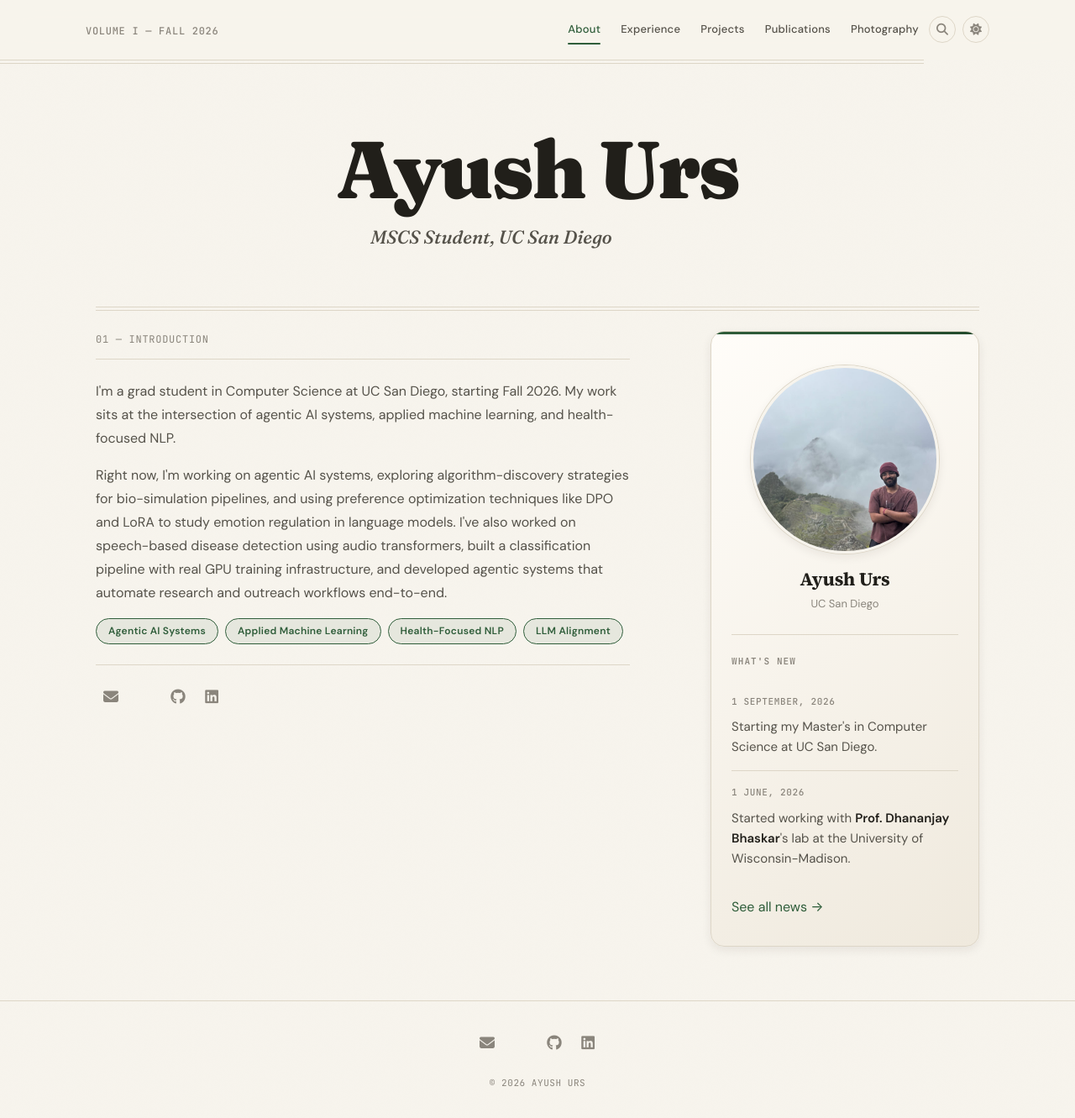
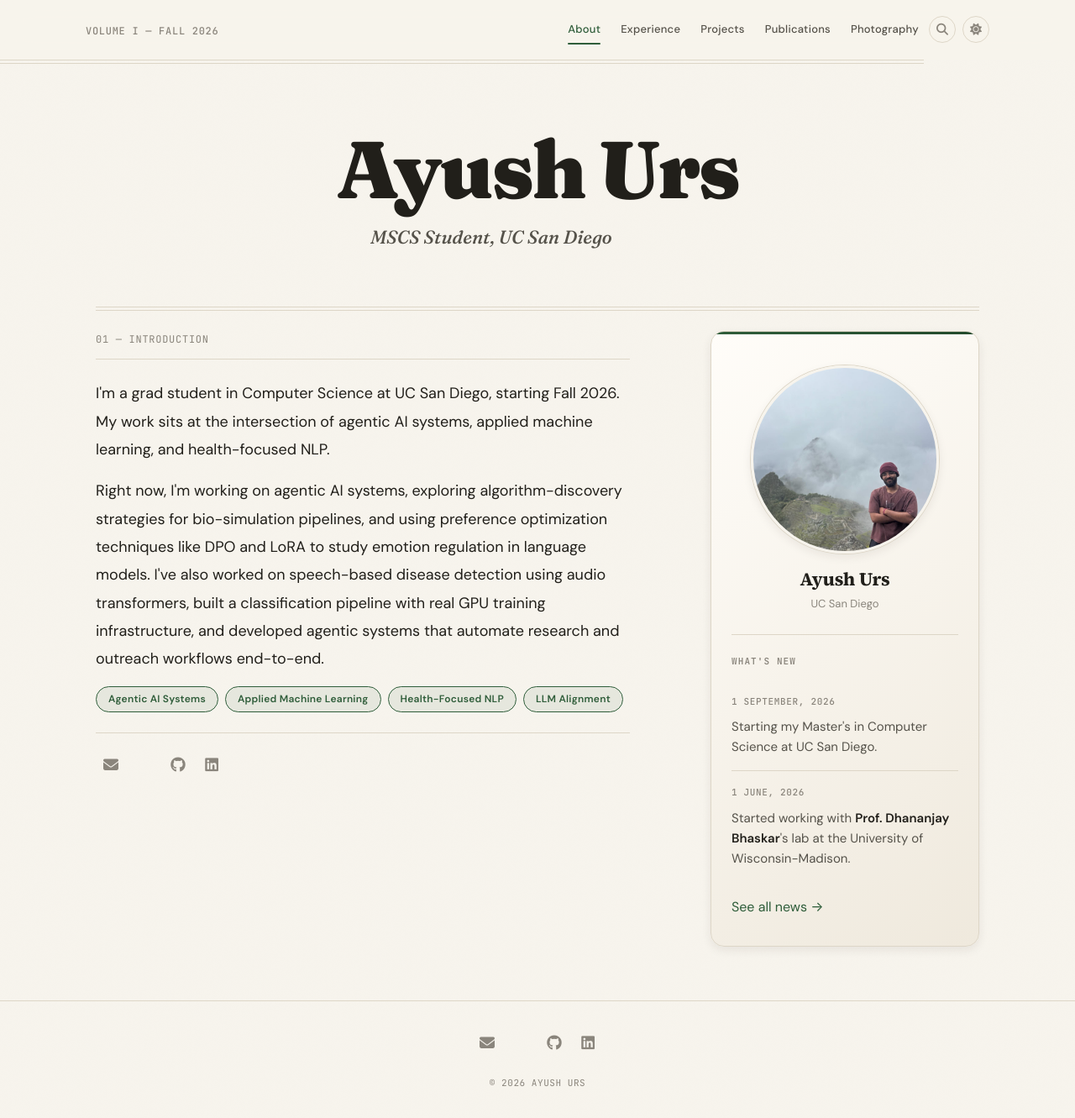
Before and after one commit to ayush11z/ayush11z.github.io, a Jekyll site: the page built from _pages/home.md, in a window 1280 px wide and 1331 px high. Shown: the whole window at 84% size. Built offline with Jekyll 4.4.1, drawn with Linux system fonts in a browser that asks for light colours; a style sheet for code colours, icons or effects is not loaded.

Commit message:
Apply the larger intro-paragraph style to both home paragraphs
The previous pass accidentally unified both paragraphs down to the
default plain style instead of up to the larger lead-in style the
first paragraph had. Apply font-size 1.125rem / line-height 1.85 /
text-primary color to every <p> in .home-content, not just the first.

Co-Authored-By: Claude Sonnet 5 <noreply@anthropic.com>
Claude-Session: https://claude.ai/code/session_01UQwU1Kimv87JvCPAGi7yT4

```diff
--- a/_sass/layouts/_home.scss
+++ b/_sass/layouts/_home.scss
@@ -80,6 +80,13 @@
 
 .home-content {
   min-width: 0;
+
+  // Both paragraphs share the same editorial lead-in treatment.
+  p {
+    font-size: 1.125rem;
+    line-height: 1.85;
+    color: var(--text-primary);
+  }
 }
 
 // Banner image — editorial frame with caption
```
